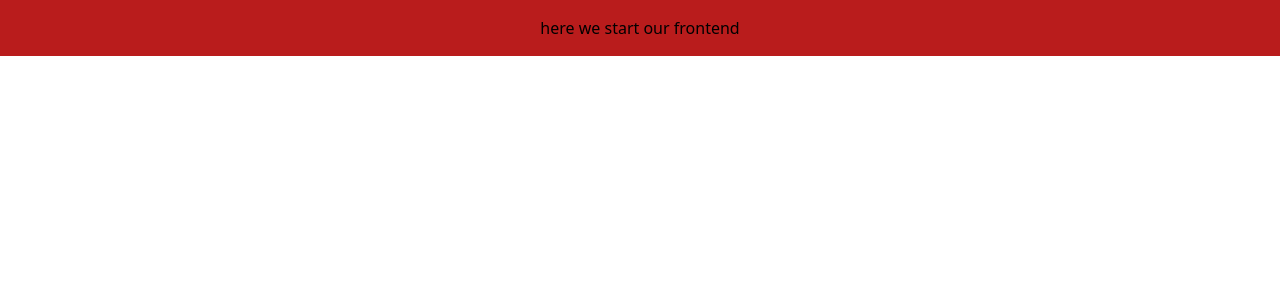
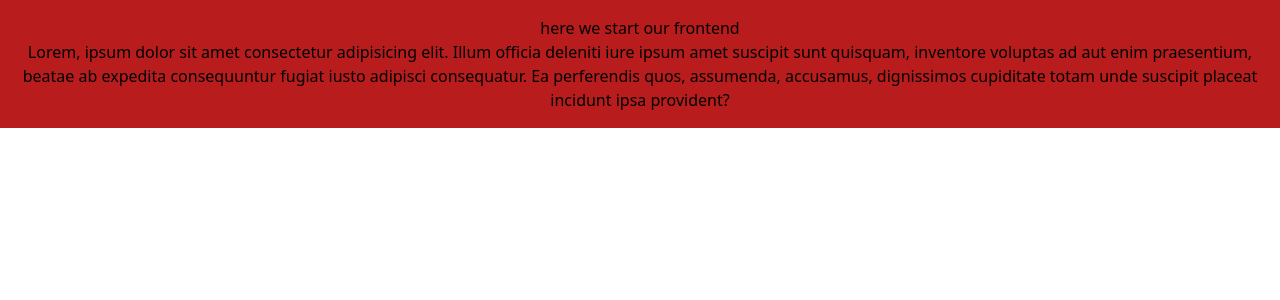
Before and after one commit to fuleprashant/advance_auth_mern, a React (Vite) app in the folder frontend/: page / in a window 1280 px wide. Shown: the top 300 px of the page. Built offline with nearby package versions, Linux system fonts and the light colour scheme.

Commit message:
practice code

```diff
--- a/frontend/src/App.jsx
+++ b/frontend/src/App.jsx
@@ -4,6 +4,14 @@ const App = () => {
   return (
     <div className="tex-4xl bg-red-700 p-4 text-center">
       here we start our frontend
+      <h1>
+        Lorem, ipsum dolor sit amet consectetur adipisicing elit. Illum officia
+        deleniti iure ipsum amet suscipit sunt quisquam, inventore voluptas ad
+        aut enim praesentium, beatae ab expedita consequuntur fugiat iusto
+        adipisci consequatur. Ea perferendis quos, assumenda, accusamus,
+        dignissimos cupiditate totam unde suscipit placeat incidunt ipsa
+        provident?
+      </h1>
     </div>
   );
 };
```
